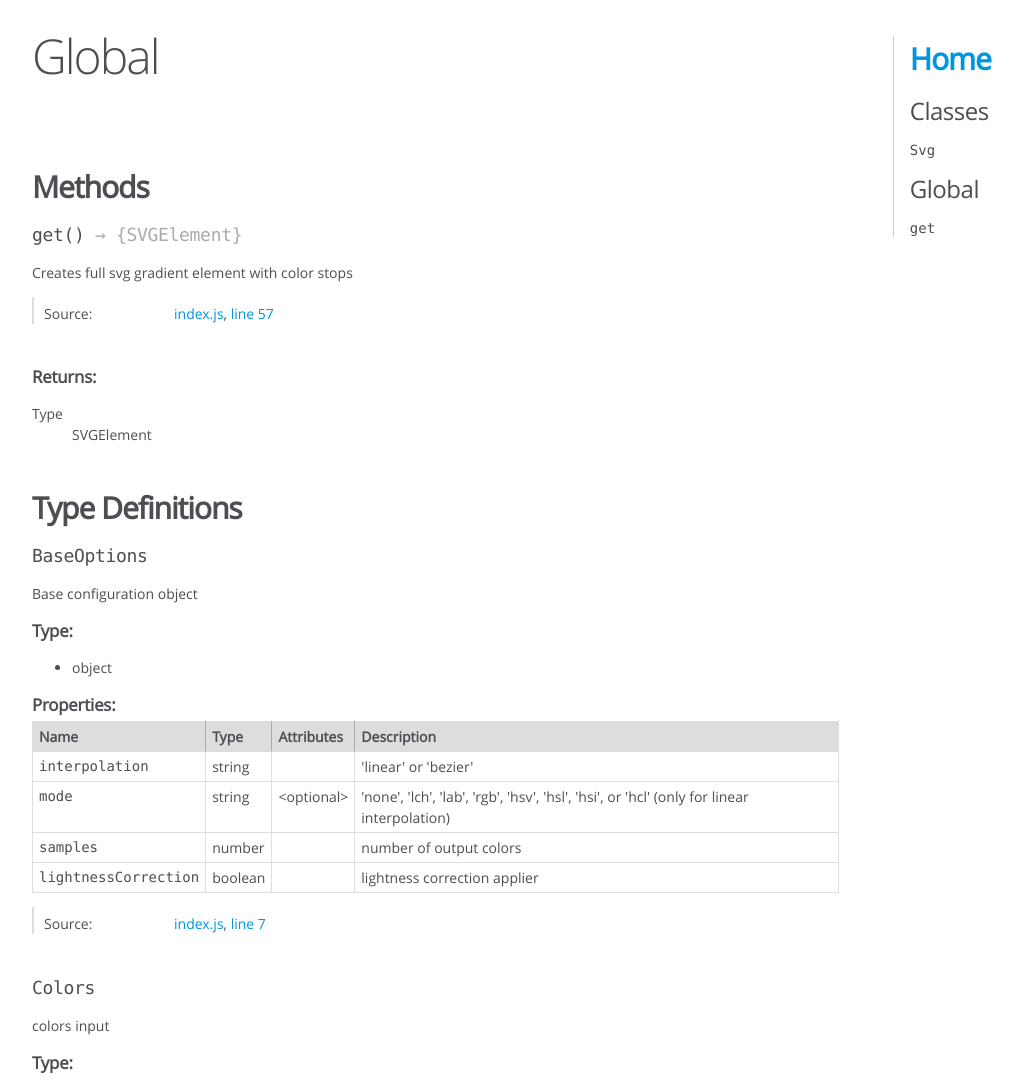
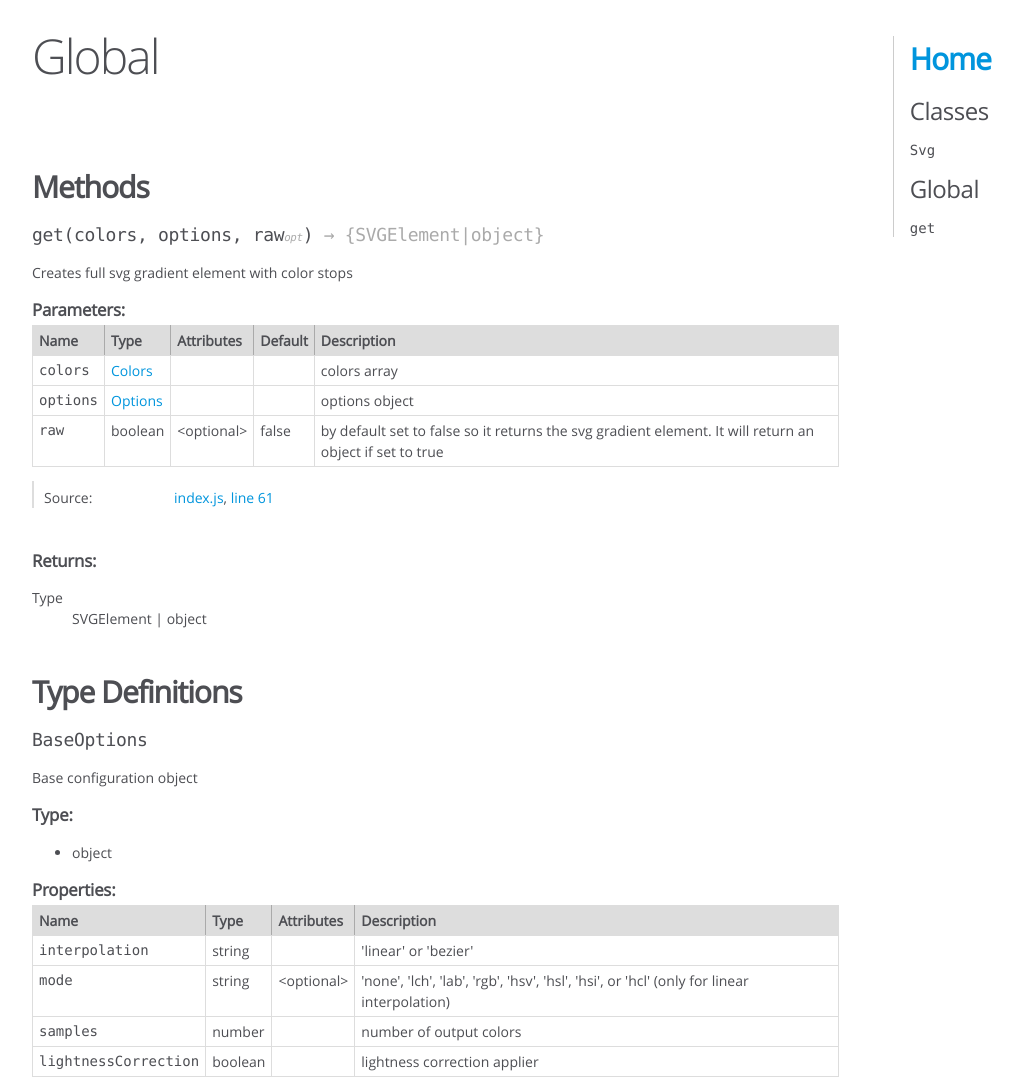
Before and after one commit to afternoon2/gradient-svg, a website: page docs/global.html in a window 1280 px wide. Shown: the top 1080 px of the page, without its empty margins (0-1023 px from the left). Drawn offline with Linux system fonts and the light colour scheme.

Commit message:
feat(index.js): add raw output creation
Add third parameter to the get() method, by default set to false so the method returns a svg
gradient. If set to true - it will return a gradient object - for further use in apps that operate
on virtual dom.

fix #2

```diff
--- a/docs/global.html
+++ b/docs/global.html
@@ -104,7 +104,7 @@
 
 
 
-    <h4 class="name" id="get"><span class="type-signature"></span>get<span class="signature">()</span><span class="type-signature"> &rarr; {SVGElement}</span></h4>
+    <h4 class="name" id="get"><span class="type-signature"></span>get<span class="signature">(colors, options, raw<span class="signature-attributes">opt</span>)</span><span class="type-signature"> &rarr; {SVGElement|object}</span></h4>
 
 
 
@@ -121,6 +121,146 @@
 
 
 
+
+
+    <h5>Parameters:</h5>
+
+
+<table class="params">
+    <thead>
+    <tr>
+
+        <th>Name</th>
+
+
+        <th>Type</th>
+
+
+        <th>Attributes</th>
+
+
+
+        <th>Default</th>
+
+
+        <th class="last">Description</th>
+    </tr>
+    </thead>
+
+    <tbody>
+
+
+        <tr>
+
+                <td class="name"><code>colors</code></td>
+
+
+            <td class="type">
+
+
+<span class="param-type"><a href="global.html#Colors">Colors</a></span>
+
+
+
+            </td>
+
+
+                <td class="attributes">
+
+
+
+
+
+                </td>
+
+
+
+                <td class="default">
+
+                </td>
+
+
+            <td class="description last">colors array</td>
+        </tr>
+
+
+
+        <tr>
+
+                <td class="name"><code>options</code></td>
+
+
+            <td class="type">
+
+
+<span class="param-type"><a href="global.html#Options">Options</a></span>
+
+
+
+            </td>
+
+
+                <td class="attributes">
+
+
+
+
+
+                </td>
+
+
+
+                <td class="default">
+
+                </td>
+
+
+            <td class="description last">options object</td>
+        </tr>
+
+
+
+        <tr>
+
+                <td class="name"><code>raw</code></td>
+
+
+            <td class="type">
+
+
+<span class="param-type">boolean</span>
+
+
+
+            </td>
+
+
+                <td class="attributes">
+
+                    &lt;optional><br>
+
+
+
+
+
+                </td>
+
+
+
+                <td class="default">
+
+                    false
+
+                </td>
+
+
+            <td class="description last">by default set to false so it returns
+the svg gradient element. It will return an object if set to true</td>
+        </tr>
+
+
+    </tbody>
+</table>
 
 
 
@@ -156,7 +296,7 @@
 
     <dt class="tag-source">Source:</dt>
     <dd class="tag-source"><ul class="dummy"><li>
-        <a href="index.js.html">index.js</a>, <a href="index.js.html#line57">line 57</a>
+        <a href="index.js.html">index.js</a>, <a href="index.js.html#line61">line 61</a>
     </li></ul></dd>
 
 
@@ -191,6 +331,9 @@
     <dd>
 
 <span class="param-type">SVGElement</span>
+|
+
+<span class="param-type">object</span>
 
 
     </dd>
@@ -1198,7 +1341,7 @@
 <br class="clear">
 
 <footer>
-    Documentation generated by <a href="https://github.com/jsdoc3/jsdoc">JSDoc 3.5.5</a> on Sun Aug 05 2018 22:43:13 GMT+0200 (CEST)
+    Documentation generated by <a href="https://github.com/jsdoc3/jsdoc">JSDoc 3.5.5</a> on Fri Aug 10 2018 19:06:31 GMT+0200 (CEST)
 </footer>
 
 <script> prettyPrint(); </script>
```
Also changed, not shown: docs/Svg.html (+1 -1 lines), docs/index.html (+5 -2 lines), docs/index.js.html (+41 -4 lines), index.js (+39 -2 lines), index.test.js (+32 -0 lines), README.md.
